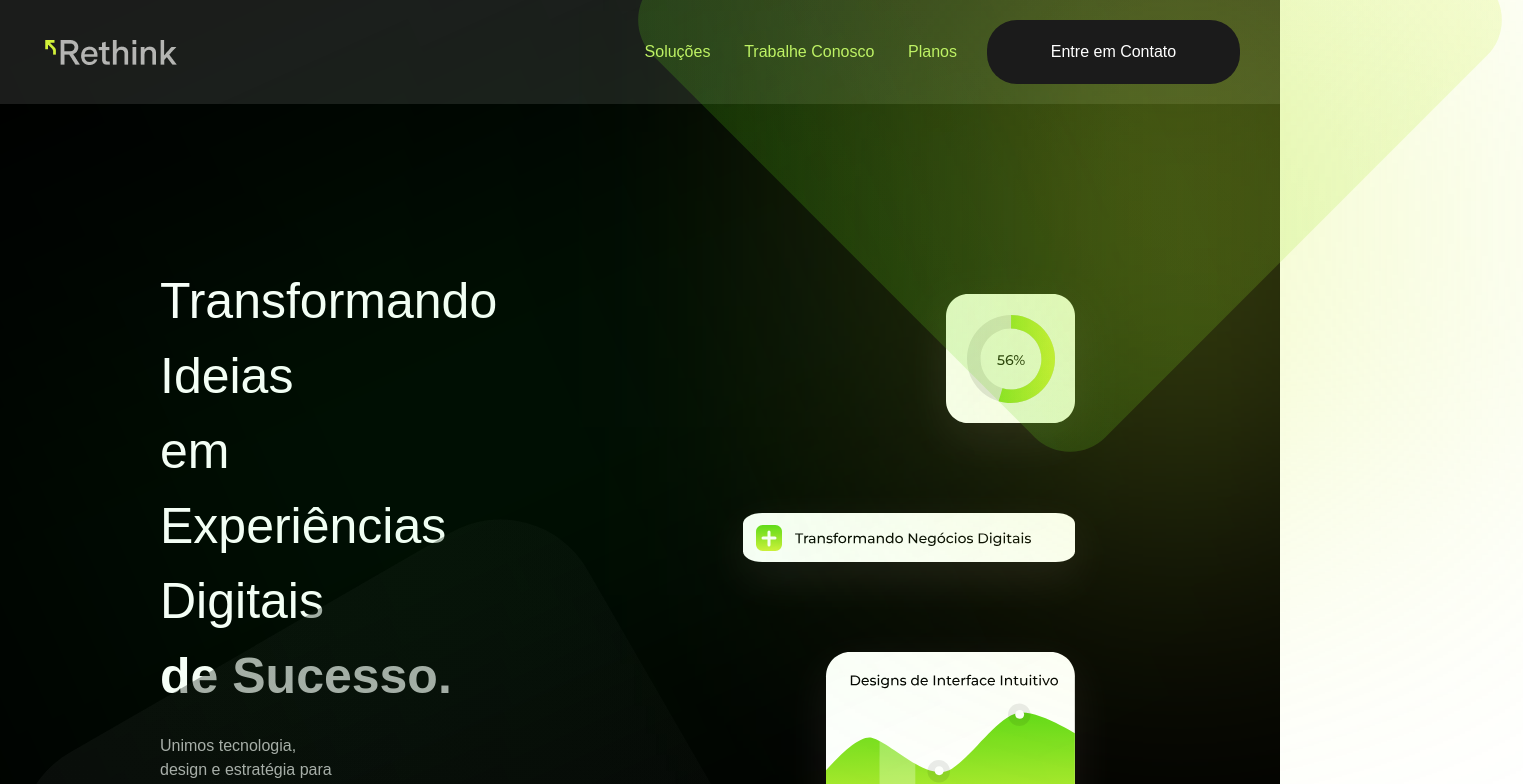
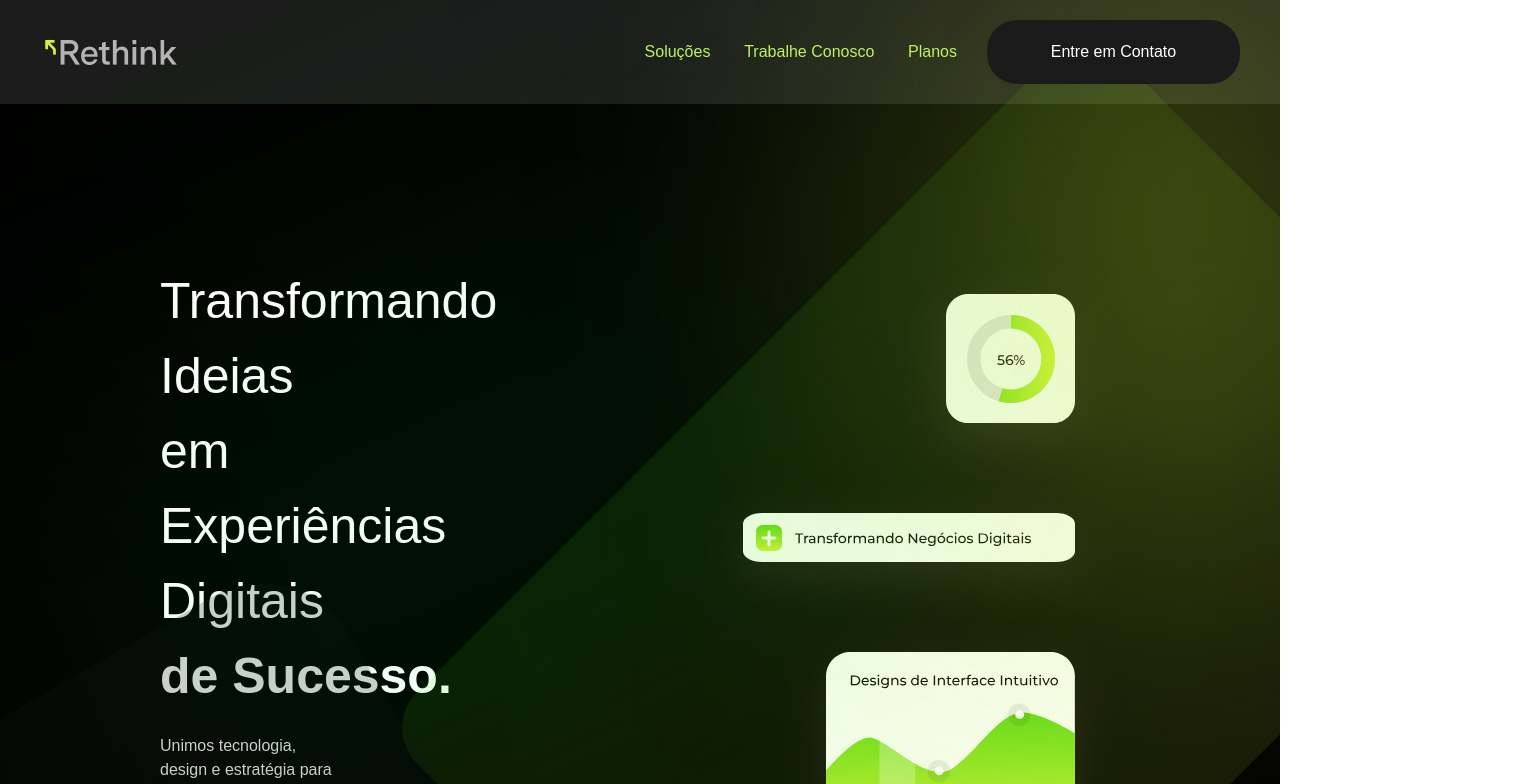
Before and after one commit to luccameds/ReThink, a Next.js app: page / in a window 1280 px wide. Shown: the top 784 px of the page, 1523 px wide, since content can reach past the window. Built offline with nearby package versions, Linux system fonts and the light colour scheme; a web font is replaced by a local one.

Commit message:
Fixed the greenblock overscrolling in the homepage

```diff
--- a/app/page.js
+++ b/app/page.js
@@ -3,7 +3,7 @@ import { Home } from '@/sections';
 
 function Page() {
   return (
-    <div className="bg-[#1b1b1b]">
+    <div className="relative flex overflow-hidden bg-[#1b1b1b]">
       <Home />
       <div className="gradient-01" />
       <div className="gradient-02" />
--- a/components/Hero.jsx
+++ b/components/Hero.jsx
@@ -31,8 +31,6 @@ function Hero() {
           <img src="/graph-5.svg" alt="graph5" />
         </div>
       </div>
-      <GreenBlock />
-      <BlackBlock />
     </div>
   );
 }
--- a/components/components2/GreenBlock.jsx
+++ b/components/components2/GreenBlock.jsx
@@ -1,10 +1,8 @@
-'use client';
-
 import React from 'react';
 
 function GreenBlock() {
   return (
-    <div className="absolute left-[750px] top-[-300px] z-[100px] flex h-[80%] w-1/2 rotate-[-45deg] overflow-x-hidden rounded-[50px] bg-gradient-to-r from-[#61DA17] to-[#D3F13A] opacity-10" />
+    <div className="absolute right-0 flex h-[50%] w-[50%] rotate-[45deg] rounded-[50px] bg-gradient-to-r from-[#61DA17] to-[#D3F13A] opacity-10" />
   );
 }
 
--- a/sections/Home.jsx
+++ b/sections/Home.jsx
@@ -7,9 +7,9 @@ function Home() {
   return (
     <div>
       <Header />
+      <GreenBlock />
       <Hero />
       <Partners />
-      <GreenBlock />
       <BlackBlock />
       <Footer />
     </div>
```
